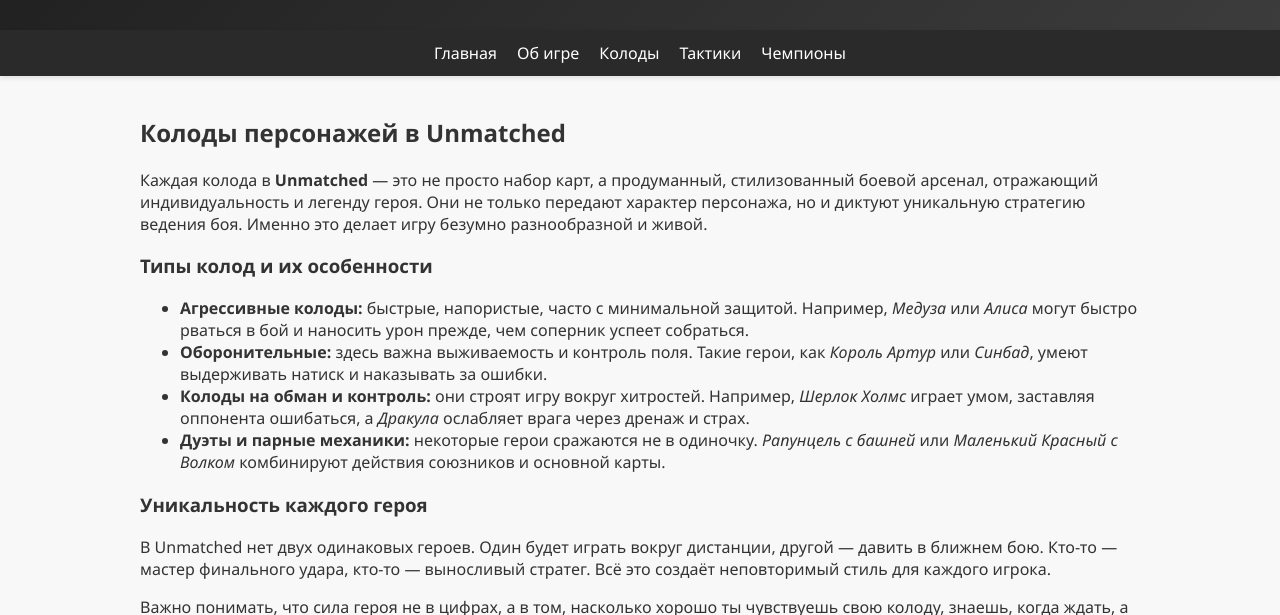
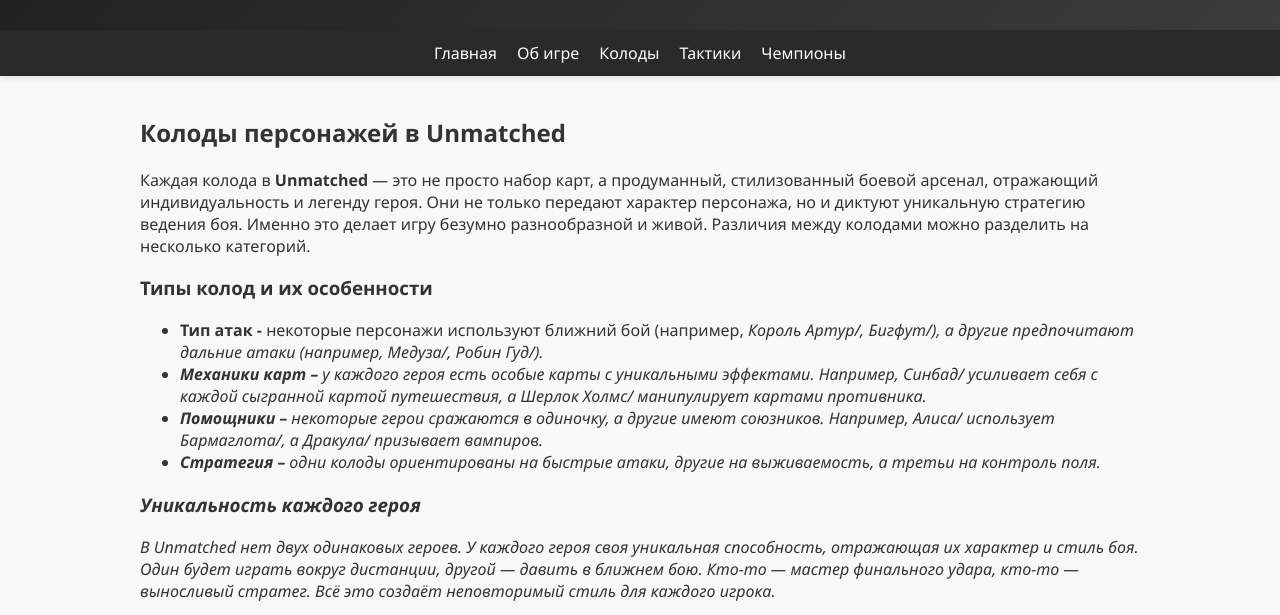
Before and after one commit to dakhmetz/unmatched, a plain HTML site: page decks.html in a window 1280 px wide. Shown: the part 116-731 px from the top of the page. Drawn offline with Linux system fonts and the light colour scheme.

Commit message:
Update decks.html
Отредактировал текст

```diff
--- a/decks.html
+++ b/decks.html
@@ -20,24 +20,24 @@
   <div class="container animate-on-scroll">
     <h2>Колоды персонажей в Unmatched</h2>
 
-    <p>Каждая колода в <strong>Unmatched</strong> — это не просто набор карт, а продуманный, стилизованный боевой арсенал, отражающий индивидуальность и легенду героя. Они не только передают характер персонажа, но и диктуют уникальную стратегию ведения боя. Именно это делает игру безумно разнообразной и живой.</p>
+    <p>Каждая колода в <strong>Unmatched</strong> — это не просто набор карт, а продуманный, стилизованный боевой арсенал, отражающий индивидуальность и легенду героя. Они не только передают характер персонажа, но и диктуют уникальную стратегию ведения боя. Именно это делает игру безумно разнообразной и живой. Различия между колодами можно разделить на несколько категорий.</p>
 
     <h3>Типы колод и их особенности</h3>
 
     <ul>
-      <li><strong>Агрессивные колоды:</strong> быстрые, напористые, часто с минимальной защитой. Например, <em>Медуза</em> или <em>Алиса</em> могут быстро рваться в бой и наносить урон прежде, чем соперник успеет собраться.</li>
-      <li><strong>Оборонительные:</strong> здесь важна выживаемость и контроль поля. Такие герои, как <em>Король Артур</em> или <em>Синбад</em>, умеют выдерживать натиск и наказывать за ошибки.</li>
-      <li><strong>Колоды на обман и контроль:</strong> они строят игру вокруг хитростей. Например, <em>Шерлок Холмс</em> играет умом, заставляя оппонента ошибаться, а <em>Дракула</em> ослабляет врага через дренаж и страх.</li>
-      <li><strong>Дуэты и парные механики:</strong> некоторые герои сражаются не в одиночку. <em>Рапунцель с башней</em> или <em>Маленький Красный с Волком</em> комбинируют действия союзников и основной карты.</li>
+      <li><strong>Тип атак -</strong> некоторые персонажи используют ближний бой (например, <em>Король Артур/<em>, <em>Бигфут/<em>), а другие предпочитают дальние атаки (например, <em>Медуза/<em>, <em>Робин Гуд/<em>).</li>
+      <li><strong>Механики карт –</strong> у каждого героя есть особые карты с уникальными эффектами. Например, <em>Синбад/<em> усиливает себя с каждой сыгранной картой путешествия, а <em>Шерлок Холмс/<em> манипулирует картами противника.</li>
+      <li><strong>Помощники –</strong> некоторые герои сражаются в одиночку, а другие имеют союзников. Например, <em>Алиса/<em> использует <em>Бармаглота/<em>, а <em>Дракула/<em> призывает вампиров.</li>
+      <li><strong>Стратегия –</strong> одни колоды ориентированы на быстрые атаки, другие на выживаемость, а третьи на контроль поля.</li>
     </ul>
 
     <h3>Уникальность каждого героя</h3>
-    <p>В Unmatched нет двух одинаковых героев. Один будет играть вокруг дистанции, другой — давить в ближнем бою. Кто-то — мастер финального удара, кто-то — выносливый стратег. Всё это создаёт неповторимый стиль для каждого игрока.</p>
+    <p>В Unmatched нет двух одинаковых героев. У каждого героя своя уникальная способность, отражающая их характер и стиль боя. Один будет играть вокруг дистанции, другой — давить в ближнем бою. Кто-то — мастер финального удара, кто-то — выносливый стратег. Всё это создаёт неповторимый стиль для каждого игрока.</p>
 
     <p>Важно понимать, что сила героя не в цифрах, а в том, насколько хорошо ты чувствуешь свою колоду, знаешь, когда ждать, а когда атаковать, когда блефовать, а когда идти ва-банк.</p>
 
     <h3>Погрузись в мир стилей</h3>
-    <p>Изучая колоды, ты начинаешь видеть игру иначе. Не просто как бой, а как театральное представление, где каждая карта — это реплика, каждая атака — поворот сюжета. Некоторые игроки находят себя в агрессии, другие — в ловушках, третьи — в элегантных комбинациях. Найди своего героя — и игра зазвучит по-новому.</p>
+    <p>Изучая колоды, ты начинаешь видеть игру иначе. Не просто как бой, а как театральное представление, где каждая карта — это реплика, каждая атака — поворот сюжета. Найди своего героя — и игра зазвучит по-новому.</p>
   </div>
   <footer>
     <p>© 2025 Unmatched Kazakhstan. Все права защищены.</p>
```
